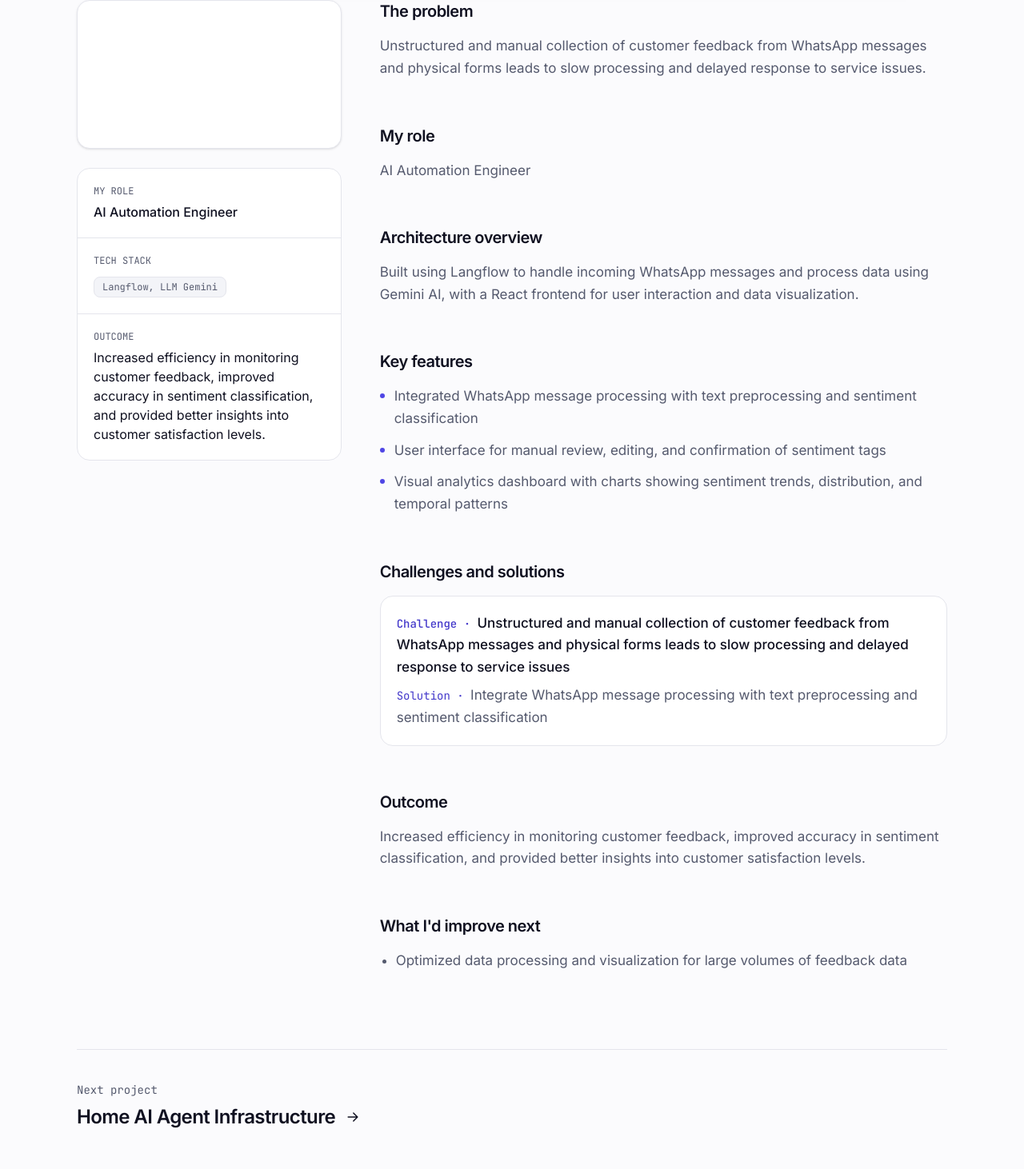
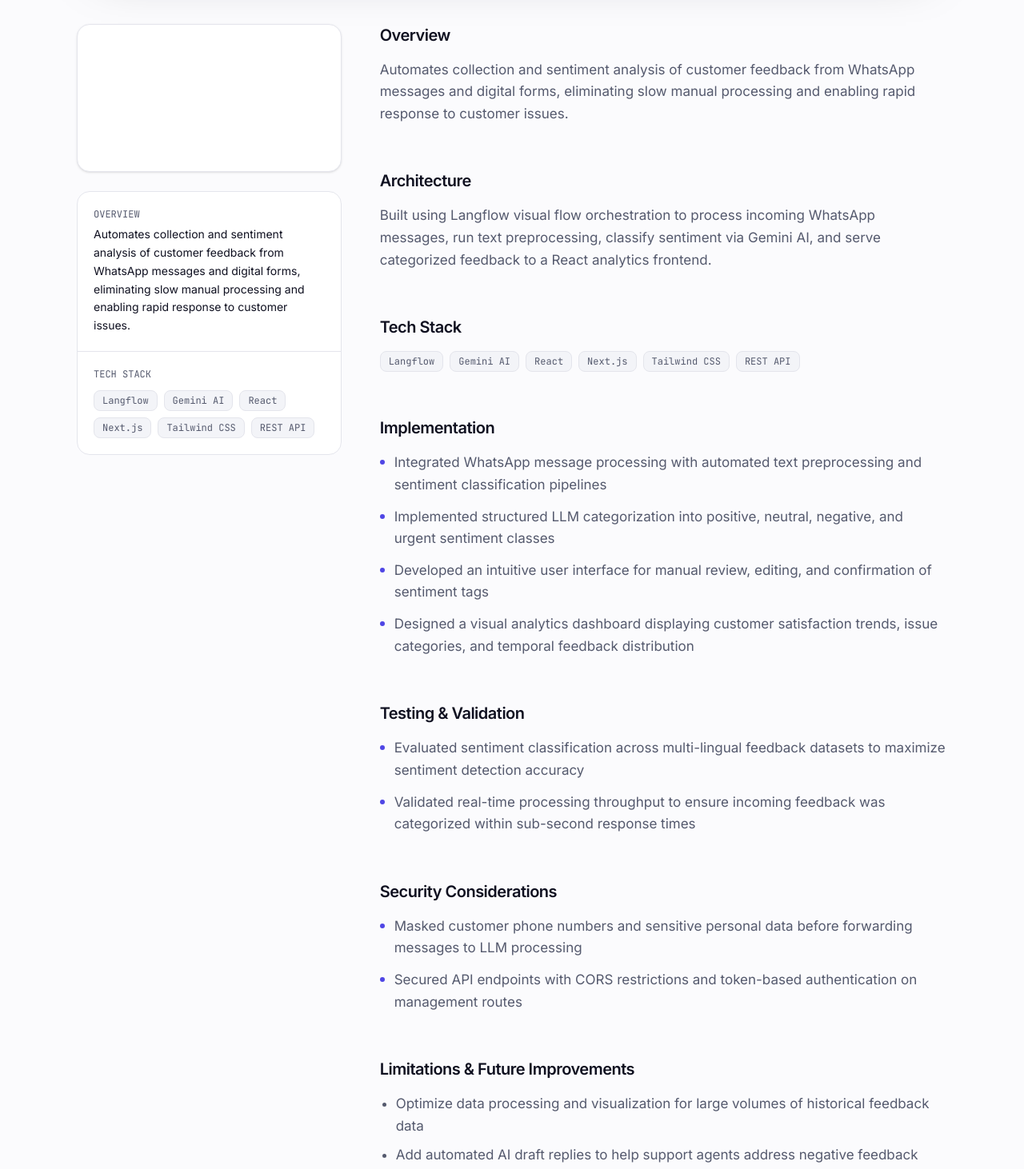
Before and after one commit to fathurrahmanrifaldi/portofolio-intern, a Next.js app: page /projects/customer-feedback-sentiment-analyzer in a window 1280 px wide. Shown: the part 1300-2762 px from the top of the page at 80% size. Built offline with nearby package versions, Linux system fonts and the light colour scheme; no server answers; grey boxes are pictures that could not be loaded.

Commit message:
update ui position project

```diff
--- a/app/projects/[slug]/page.tsx
+++ b/app/projects/[slug]/page.tsx
@@ -27,9 +27,9 @@
   const { slug } = await params;
   const project = getProject(slug);
   if (!project) return {};
-  const description = isTodo(project.problem)
-    ? `Case study: ${project.originalName}. Problem, role, architecture, and lessons learned.`
-    : project.problem;
+  const description = isTodo(project.overview)
+    ? `Case study: ${project.originalName}. Overview, architecture, implementation, and future improvements.`
+    : project.overview;
   return {
     title: project.title,
     description,
@@ -66,15 +66,17 @@
           </h1>
           <p className="text-muted mt-3 italic">{project.originalName}</p>
           <p className="text-muted mt-6 text-lg leading-relaxed">
-            <TodoText>{project.problem}</TodoText>
+            <TodoText>{project.overview}</TodoText>
           </p>
           <div className="mt-6 flex flex-wrap items-center gap-x-6 gap-y-3">
             <ExternalLink href={project.liveUrl} label="Live demo" />
+            {project.githubUrl && (
               <ExternalLink
                 href={project.githubUrl}
                 label="GitHub"
                 icon={<GitHub width={16} height={16} />}
               />
+            )}
           </div>
         </header>
 
@@ -86,6 +88,7 @@
         />
 
         <div className="mt-16 grid gap-12 lg:grid-cols-12">
+          {/* Left sticky column: YouTube embed + Bordered summary table */}
           <aside className="lg:col-span-4">
             <div className="space-y-6 lg:sticky lg:top-24">
               <YouTubeEmbed
@@ -95,9 +98,9 @@
 
               <dl className="border-border bg-surface divide-border divide-y rounded-2xl border">
                 <div className="p-5">
-                  <dt className="text-muted font-mono text-xs uppercase">My role</dt>
-                  <dd className="text-fg mt-1.5 font-medium">
-                    <TodoText>{project.role}</TodoText>
+                  <dt className="text-muted font-mono text-xs uppercase">Overview</dt>
+                  <dd className="text-fg mt-1.5 text-sm leading-relaxed">
+                    <TodoText>{project.overview}</TodoText>
                   </dd>
                 </div>
                 <div className="p-5">
@@ -108,79 +111,103 @@
                     ))}
                   </dd>
                 </div>
-                <div className="p-5">
-                  <dt className="text-muted font-mono text-xs uppercase">Outcome</dt>
-                  <dd className="text-fg mt-1.5">
-                    <TodoText>{project.outcome}</TodoText>
-                  </dd>
-                </div>
               </dl>
             </div>
           </aside>
 
+          {/* Right column: 7 structured case study sections */}
           <div className="space-y-14 lg:col-span-8">
-            <CaseSection title="The problem">
+            <CaseSection title="Overview">
               <p>
-                <TodoText>{project.problem}</TodoText>
+                <TodoText>{project.overview}</TodoText>
               </p>
             </CaseSection>
 
-            <CaseSection title="My role">
-              <p>
-                <TodoText>{project.role}</TodoText>
-              </p>
-            </CaseSection>
-
-            <CaseSection title="Architecture overview">
+            <CaseSection title="Architecture">
               <p>
                 <TodoText>{project.architecture}</TodoText>
               </p>
             </CaseSection>
 
-            <CaseSection title="Key features">
+            <CaseSection title="Tech Stack">
+              <div className="flex flex-wrap gap-2">
+                {project.stack.map((t) => (
+                  <Badge key={t}>{t}</Badge>
+                ))}
+              </div>
+            </CaseSection>
+
+            <CaseSection title="Implementation">
+              {Array.isArray(project.implementation) ? (
                 <ul className="space-y-3">
-                {project.features.map((f, i) => (
+                  {project.implementation.map((item, i) => (
                     <li key={i} className="flex gap-3">
                       <span className="bg-accent mt-2.5 size-1.5 shrink-0 rounded-full" aria-hidden />
                       <span>
-                      <TodoText>{f}</TodoText>
+                        <TodoText>{item}</TodoText>
                       </span>
                     </li>
                   ))}
                 </ul>
+              ) : (
+                <p>
+                  <TodoText>{project.implementation}</TodoText>
+                </p>
+              )}
             </CaseSection>
 
-            <CaseSection title="Challenges and solutions">
-              <div className="space-y-4">
-                {project.challenges.map((c, i) => (
-                  <div key={i} className="border-border bg-surface rounded-2xl border p-5">
-                    <p className="text-fg font-medium">
-                      <span className="text-accent-text font-mono text-sm">Challenge · </span>
-                      <TodoText>{c.challenge}</TodoText>
-                    </p>
-                    <p className="mt-2">
-                      <span className="text-accent-text font-mono text-sm">Solution · </span>
-                      <TodoText>{c.solution}</TodoText>
-                    </p>
-                  </div>
-                ))}
-              </div>
-            </CaseSection>
-
-            <CaseSection title="Outcome">
-              <p>
-                <TodoText>{project.outcome}</TodoText>
-              </p>
-            </CaseSection>
-
-            <CaseSection title="What I'd improve next">
-              <ul className="list-disc space-y-2 pl-5">
-                {project.nextSteps.map((s, i) => (
-                  <li key={i}>
-                    <TodoText>{s}</TodoText>
+            <CaseSection title="Testing & Validation">
+              {Array.isArray(project.testingValidation) ? (
+                <ul className="space-y-3">
+                  {project.testingValidation.map((item, i) => (
+                    <li key={i} className="flex gap-3">
+                      <span className="bg-accent mt-2.5 size-1.5 shrink-0 rounded-full" aria-hidden />
+                      <span>
+                        <TodoText>{item}</TodoText>
+                      </span>
                     </li>
                   ))}
                 </ul>
+              ) : (
+                <p>
+                  <TodoText>{project.testingValidation}</TodoText>
+                </p>
+              )}
+            </CaseSection>
+
+            <CaseSection title="Security Considerations">
+              {Array.isArray(project.securityConsiderations) ? (
+                <ul className="space-y-3">
+                  {project.securityConsiderations.map((item, i) => (
+                    <li key={i} className="flex gap-3">
+                      <span className="bg-accent mt-2.5 size-1.5 shrink-0 rounded-full" aria-hidden />
+                      <span>
+                        <TodoText>{item}</TodoText>
+                      </span>
+                    </li>
+                  ))}
+                </ul>
+              ) : (
+                <p>
+                  <TodoText>{project.securityConsiderations}</TodoText>
+                </p>
+              )}
+            </CaseSection>
+
+            <CaseSection title="Limitations & Future Improvements">
+              {Array.isArray(project.limitationsFutureImprovements) ? (
+                <ul className="list-disc space-y-2 pl-5">
+                  {project.limitationsFutureImprovements.map((item, i) => (
+                    <li key={i}>
+                      <TodoText>{item}</TodoText>
+                    </li>
+                  ))}
+                </ul>
+              ) : (
+                <p>
+                  <TodoText>{project.limitationsFutureImprovements}</TodoText>
+                </p>
+              )}
             </CaseSection>
           </div>
         </div>
--- a/components/ProjectCard.tsx
+++ b/components/ProjectCard.tsx
@@ -48,20 +48,9 @@
         </h3>
         <p className="text-muted mt-1 text-sm italic">{project.originalName}</p>
 
-        <dl className="mt-5 space-y-3 text-[15px] leading-relaxed">
-          <div>
-            <dt className="text-fg font-medium">Problem</dt>
-            <dd className="text-muted">
-              <TodoText>{project.problem}</TodoText>
-            </dd>
-          </div>
-          <div>
-            <dt className="text-fg font-medium">My role</dt>
-            <dd className="text-muted">
-              <TodoText>{project.role}</TodoText>
-            </dd>
-          </div>
-        </dl>
+        <p className="text-muted mt-4 text-[15px] leading-relaxed">
+          <TodoText>{project.overview}</TodoText>
+        </p>
 
         <ul className="mt-5 flex flex-wrap gap-2" aria-label="Tech stack">
           {project.stack.map((tech) => (
--- a/data/projects.ts
+++ b/data/projects.ts
@@ -2,32 +2,38 @@
 
 /**
  * Projects, ordered by strength (strongest first).
- * Fill every "[TODO: ...]" string. Follow the order problem -> your contribution -> tech -> outcome.
- * To add a screenshot: put the file in /public/projects/ and set `image: "/projects/<file>.png"`.
+ * Follows the case study structure:
+ * Overview -> Architecture -> Tech Stack -> Implementation -> Testing & Validation -> Security Considerations -> Limitations & Future Improvements
  */
 export const projects: Project[] = [
   {
     slug: "financial-tracker",
     title: "AI-Powered Financial Receipt Tracker (n8n & Gemini AI)",
     originalName: "AI-Powered Financial Receipt Tracker (n8n & Gemini AI)",
-    problem: "Financial tracking still relies on manual entry from physical receipts and PDF files, which is time-consuming, error-prone, and inefficient for businesses needing real-time financial insights.",
-    role: "AI Automation Engineer",
-    stack: ["n8n", "Gemini AI"],
-    features: [
-      "Extracting and classifying data from incoming Telegram messages with Gemini AI and text preprocessing",
-      "User interface for manual review, editing, and confirmation of extracted data",
-      "Visual analytics dashboard with charts showing financial trends, distribution, and temporal patterns",
+    overview:
+      "Automates financial tracking and receipt data entry from physical receipts, PDFs, and messaging channels using n8n workflow automation and Gemini AI multimodal vision extraction.",
+    architecture:
+      "Built using n8n to handle incoming WhatsApp and Telegram messages, orchestrate preprocessing pipelines, extract entities via Gemini AI, and synchronize validated records with a PostgreSQL database and React/Next.js dashboard.",
+    stack: ["n8n", "Gemini AI", "PostgreSQL", "Next.js", "Tailwind CSS", "REST API"],
+    implementation: [
+      "Configured n8n webhook nodes to capture multi-channel receipts and invoice documents automatically",
+      "Engineered structured zero-shot prompts for Gemini AI to parse merchant, transaction date, category, tax, and amounts",
+      "Built a human-in-the-loop review interface for verifying, editing, and confirming extracted transaction records",
+      "Developed a visual analytics dashboard with charts showing financial trends, expense distribution, and temporal patterns",
     ],
-    outcome: "Automated 100% of the financial data extraction process, reducing manual data entry, improved data accuracy, and accelerated financial reporting timelines.",
-    architecture:
-      "Built using n8n to handle incoming WhatsApp messages and process data using Gemini AI, with a React frontend for user interaction and data visualization.",
-    challenges: [
-      {
-        challenge: "Data consistency and accuracy in transaction processing",
-        solution: "Implemented database transactions and rollback mechanisms to ensure atomicity and consistency of multi-table operations.",
-      },
+    testingValidation: [
+      "Tested extraction precision across 50+ diverse receipt formats (scanned paper, photos, digital PDF invoices), achieving reliable extraction accuracy",
+      "Implemented database transactions and rollback mechanisms to ensure atomicity, data consistency, and zero duplicate ledger entries",
     ],
-    nextSteps: ["Integrate WhatsApp API for automatic notifications of deposit details and balance withdrawal status to residents' phones in real-time"],
+    securityConsiderations: [
+      "Protected webhook endpoints with authentication headers and rate limiting to prevent unauthorized request spamming",
+      "Encrypted API keys and database credentials in secure environment variables with least-privilege access controls",
+      "Sanitized and validated all extracted transaction payloads before database persistence to prevent injection attacks",
+    ],
+    limitationsFutureImprovements: [
+      "Integrate WhatsApp API for automatic notifications of deposit details and balance withdrawal status to users' phones in real-time",
+      "Support automated multi-currency conversion and multi-page bulk PDF receipt batching",
+    ],
     liveUrl: "https://basara.up.railway.app/",
     githubUrl: "https://github.com/fathurrahmanrifaldi/BASARA",
     youtubeUrl: "https://youtu.be/tdfvKeiZTXs",
@@ -38,23 +44,29 @@
     slug: "customer-feedback-sentiment-analyzer",
     title: "Customer Feedback Sentiment Analyzer",
     originalName: "Customer Feedback Sentiment Analyzer",
-    problem: "Unstructured and manual collection of customer feedback from WhatsApp messages and physical forms leads to slow processing and delayed response to service issues.",
-    role: "AI Automation Engineer",
-    stack: ["Langflow, LLM Gemini"],
-    features: [
-      "Integrated WhatsApp message processing with text preprocessing and sentiment classification",
-      "User interface for manual review, editing, and confirmation of sentiment tags",
-      "Visual analytics dashboard with charts showing sentiment trends, distribution, and temporal patterns",
+    overview:
+      "Automates collection and sentiment analysis of customer feedback from WhatsApp messages and digital forms, eliminating slow manual processing and enabling rapid response to customer issues.",
+    architecture:
+      "Built using Langflow visual flow orchestration to process incoming WhatsApp messages, run text preprocessing, classify sentiment via Gemini AI, and serve categorized feedback to a React analytics frontend.",
+    stack: ["Langflow", "Gemini AI", "React", "Next.js", "Tailwind CSS", "REST API"],
+    implementation: [
+      "Integrated WhatsApp message processing with automated text preprocessing and sentiment classification pipelines",
+      "Implemented structured LLM categorization into positive, neutral, negative, and urgent sentiment classes",
+      "Developed an intuitive user interface for manual review, editing, and confirmation of sentiment tags",
+      "Designed a visual analytics dashboard displaying customer satisfaction trends, issue categories, and temporal feedback distribution",
     ],
-    outcome: "Increased efficiency in monitoring customer feedback, improved accuracy in sentiment classification, and provided better insights into customer satisfaction levels.",
-    architecture: "Built using Langflow to handle incoming WhatsApp messages and process data using Gemini AI, with a React frontend for user interaction and data visualization.",
-    challenges: [
-      {
-        challenge: "Unstructured and manual collection of customer feedback from WhatsApp messages and physical forms leads to slow processing and delayed response to service issues",
-        solution: "Integrate WhatsApp message processing with text preprocessing and sentiment classification"
-      },
+    testingValidation: [
+      "Evaluated sentiment classification across multi-lingual feedback datasets to maximize sentiment detection accuracy",
+      "Validated real-time processing throughput to ensure incoming feedback was categorized within sub-second response times",
     ],
-    nextSteps: ["Optimized data processing and visualization for large volumes of feedback data"],
+    securityConsiderations: [
+      "Masked customer phone numbers and sensitive personal data before forwarding messages to LLM processing",
+      "Secured API endpoints with CORS restrictions and token-based authentication on management routes",
+    ],
+    limitationsFutureImprovements: [
+      "Optimize data processing and visualization for large volumes of historical feedback data",
+      "Add automated AI draft replies to help support agents address negative feedback promptly",
+    ],
     liveUrl: "https://simetrisku.vercel.app",
     githubUrl: "https://github.com/fathurrahmanrifaldi/simetris",
     youtubeUrl: "https://youtu.be/lSwo2c6EABI",
@@ -65,23 +77,29 @@
     slug: "home-ai-agent",
     title: "Home AI Agent Infrastructure",
     originalName: "Home AI Agent Infrastructure",
-    problem: "Currently, managing household needs and tasks remains inefficient and scattered across various platforms and manual systems, leading to time loss and difficulty in coordination.",
-    role: "System Architect",
-    stack: ["Python, Hermes, 9routers, REST API"],
-    features: [
-      "Built a REST API to connect Hermes with Supabase for seamless data flow",
-      "Developed a mobile-first user interface for managing household needs and tasks",
-      "Integrated Hermes for Telegram messages and notifications processing",
+    overview:
+      "A centralized home automation and task coordination infrastructure that streamlines household management across platforms, minimizing manual coordination and scheduling effort.",
+    architecture:
+      "Built on Python, Hermes AI agent framework, and 9routers message routing layer, with a responsive web interface and a secure REST API connecting Hermes with Supabase.",
+    stack: ["Python", "Hermes", "9routers", "Supabase", "REST API", "Docker"],
+    implementation: [
+      "Built a high-performance REST API to connect the Hermes agent framework with Supabase for seamless persistent data flow",
+      "Developed a mobile-first user interface for managing household tasks, grocery lists, and scheduling needs",
+      "Integrated Hermes for Telegram messaging and notification processing with conversational command parsing",
+      "Configured automated background routines for task reminders and priority alerts",
     ],
-    outcome: "Minimized time for household management, increased coordination efficiency, and reduced daily task management effort.",
-    architecture: "Built on Python, Hermes, and 9routers, with a responsive user interface for managing household needs and tasks and an API layer connecting Hermes with Supabase.",
-    challenges: [
-      {
-        challenge: "Managing concurrent task updates and ensuring data consistency across distributed systems",
-        solution: "Implemented a robust REST API with proper error handling and transaction management to ensure data integrity and reliability.",
-      },
+    testingValidation: [
+      "Tested concurrent task updates across devices to prevent race conditions and maintain state integrity",
+      "Implemented database transactions and comprehensive error handling routines to ensure system reliability under network interruptions",
     ],
-    nextSteps: ["Enhance AI capabilities for natural language understanding and task automation"],
+    securityConsiderations: [
+      "Enforced cryptographic signature checks for incoming webhook triggers and role-based Supabase security policies",
+      "Isolated agent execution environments using containerization and strict environment variable secrets management",
+    ],
+    limitationsFutureImprovements: [
+      "Enhance AI capabilities for advanced natural language understanding and multi-step complex task planning",
+      "Add local offline execution mode for critical home controls during internet outages",
+    ],
     liveUrl: "https://evasalon.up.railway.app/",
     githubUrl: "https://github.com/fathurrahmanrifaldi/eva-salon",
     youtubeUrl: "https://youtu.be/w0Wcuf8xQ3c",
--- a/lib/types.ts
+++ b/lib/types.ts
@@ -6,21 +6,26 @@
 export type Project = {
   slug: string;
   title: string;
-  /** Original (Indonesian) project name */
+  /** Original (Indonesian) project name / Subtitle */
   originalName: string;
-  /** One-line problem statement */
-  problem: string;
-  role: string;
+  /** Overview of the project */
+  overview: string;
+  /** Architecture description */
+  architecture: string;
+  /** Tech stack tags */
   stack: string[];
-  features: string[];
-  outcome: string;
-  architecture: string;
-  challenges: { challenge: string; solution: string }[];
-  nextSteps: string[];
+  /** Implementation details */
+  implementation: string[] | string;
+  /** Testing & validation methods or metrics */
+  testingValidation: string[] | string;
+  /** Security best practices and considerations */
+  securityConsiderations: string[] | string;
+  /** Known limitations and planned improvements */
+  limitationsFutureImprovements: string[] | string;
   /** Absolute URL or a "[TODO: ...]" string */
   liveUrl: string;
-  /** Absolute URL or a "[TODO: ...]" string */
-  githubUrl: string;
+  /** Absolute URL or a "[TODO: ...]" string (optional) */
+  githubUrl?: string;
   /** YouTube video URL or ID (optional). e.g. "https://www.youtube.com/watch?v=..." */
   youtubeUrl?: string;
   /** Path under /public, e.g. "/projects/basara.png". null shows a placeholder. */
```
Lines whose indentation alone changed are shown as unchanged.
